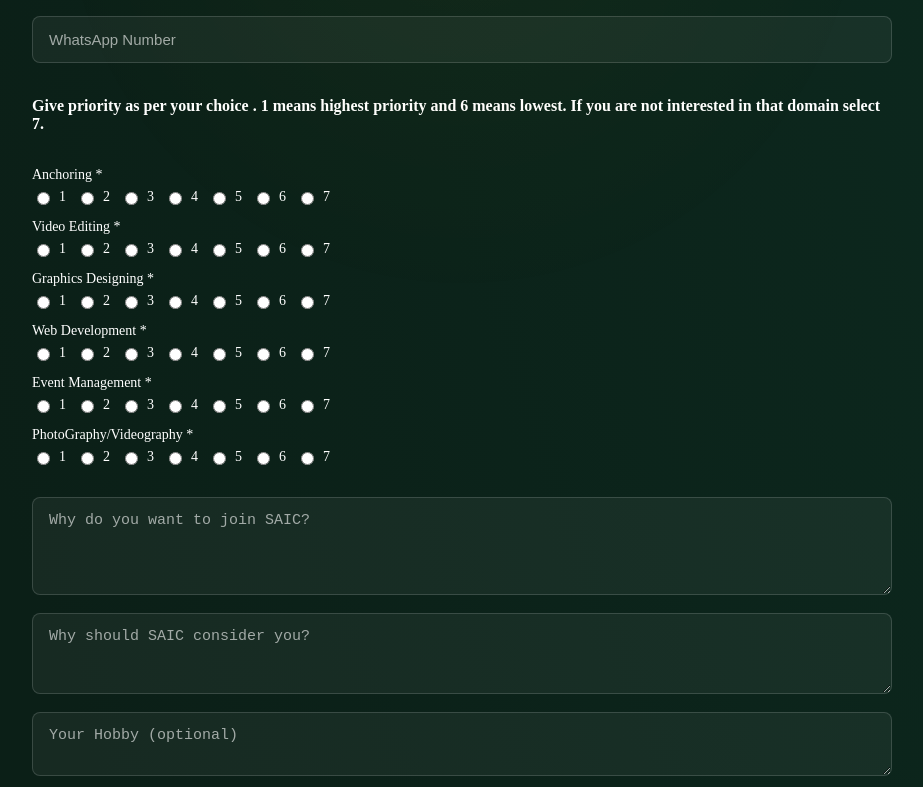
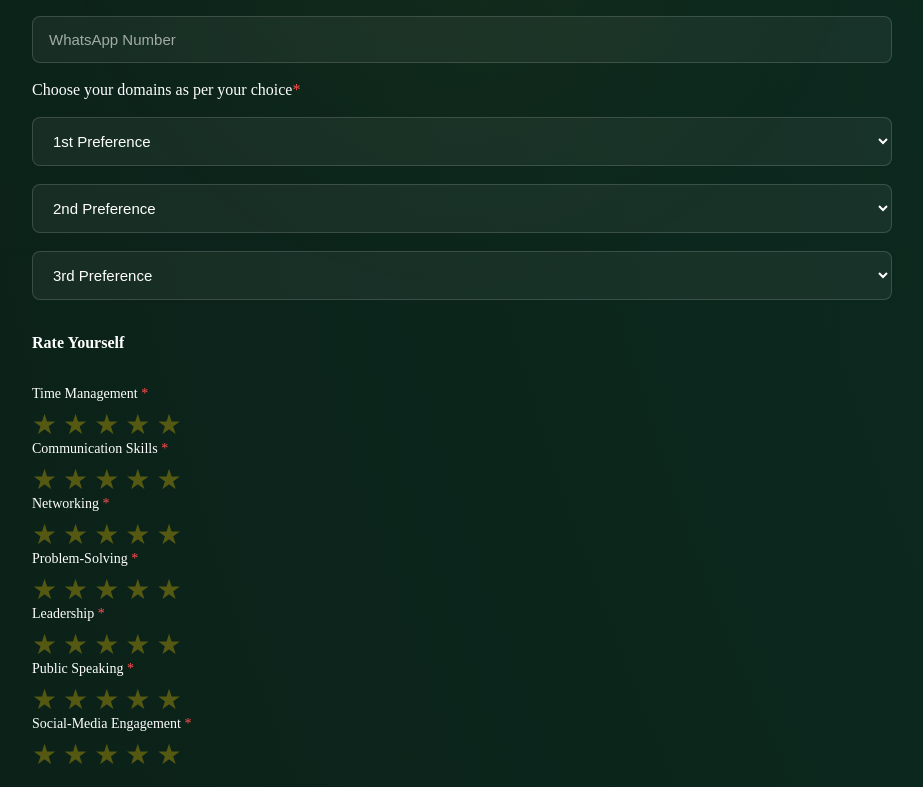
Before and after one commit to Namitkumarkrrish/saic-audition-website, a React (Vite) app: page /apply in a window 1280 px wide. Shown: the part 513-1300 px from the top of the page, without its empty margins (178-1101 px from the left). Built offline with nearby package versions, Linux system fonts and the light colour scheme.

Commit message:
registration form updated

```diff
--- a/src/pages/Apply/Apply.jsx
+++ b/src/pages/Apply/Apply.jsx
@@ -29,70 +29,211 @@ const Apply=()=>{
             <input name="entry.1166974658" type="text" placeholder="Department" required />
             <input name="entry.839337160" type="tel" placeholder="WhatsApp Number" required />
 
+
+
+              <label>Choose your domains as per your choice<span className={styles.required}>*</span></label>
+              <select name="entry.439228923"  required>
+                <option value="" disabled selected style={{color:"rgba(255, 255, 255, 0.6);"}}>1st Preference</option>
+                <option style={{color:"black"}} value="Video Editing">Video Editing</option>
+                <option style={{color:"black"}} value="Graphic Designing">Graphic Designing</option>
+                <option style={{color:"black"}} value="Content Writing">Content Writing</option>
+                <option style={{color:"black"}} value="Web-Development">Web-Development</option>
+                <option style={{color:"black"}} value="Photography/Videography">Photography/Videography</option>
+                <option style={{color:"black"}} value="Event Management">Event Management</option>
+              </select>
+
+              <select name="entry.627455496"  required>
+                <option value="" disabled selected style={{color:"rgba(255, 255, 255, 0.6);"}}>2nd Preference</option>
+                <option style={{color:"black"}} value="Video Editing">Video Editing</option>
+                <option style={{color:"black"}} value="Graphic Designing">Graphic Designing</option>
+                <option style={{color:"black"}} value="Content Writing">Content Writing</option>
+                <option style={{color:"black"}} value="Web-Development">Web-Development</option>
+                <option style={{color:"black"}} value="Photography/Videography">Photography/Videography</option>
+                <option style={{color:"black"}} value="Event Management">Event Management</option>
+              </select>
+
+              <select name="entry.1505286642"  required>
+                <option value="" disabled selected style={{color:"rgba(255, 255, 255, 0.6);"}}>3rd Preference</option>
+                <option style={{color:"black"}} value="Video Editing">Video Editing</option>
+                <option style={{color:"black"}} value="Graphic Designing">Graphic Designing</option>
+                <option style={{color:"black"}} value="Content Writing">Content Writing</option>
+                <option style={{color:"black"}} value="Web-Development">Web-Development</option>
+                <option style={{color:"black"}} value="Photography/Videography">Photography/Videography</option>
+                <option style={{color:"black"}} value="Event Management">Event Management</option>
+              </select>
+
         {/* SECTION 2 */}
-            <h4 style={{margin:"1rem 0"}}>Give priority as per your choice . 1 means highest priority and 6 means lowest. If you are not interested in that domain select 7.</h4>
+            <h4 style={{margin:"1rem 0"}}>Rate Yourself</h4>
             <div className={styles.ratingRow}>
-  <label>Anchoring <span>*</span></label>
+  <label>Time Management <span className={styles.required}>*</span></label>
 
-  <div className={styles.options}>
-    <label><input type="radio" name="entry.439228923" value="1" required />1</label>
-    <label><input type="radio" name="entry.439228923" value="2" />2</label>
-    <label><input type="radio" name="entry.439228923" value="3" />3</label>
-    <label><input type="radio" name="entry.439228923" value="4" />4</label>
-    <label><input type="radio" name="entry.439228923" value="5" />5</label>
-    <label><input type="radio" name="entry.439228923" value="6" />6</label>
-    <label><input type="radio" name="entry.439228923" value="7" />7</label>
+  <div className={styles.stars}>
+    <input type="radio" id="tm-1" name="entry.209770763" value="1" required />
+    <label htmlFor="tm-1">★</label>
+
+    <input type="radio" id="tm-2" name="entry.209770763" value="2" />
+    <label htmlFor="tm-2">★</label>
+
+    <input type="radio" id="tm-3" name="entry.209770763" value="3" />
+    <label htmlFor="tm-3">★</label>
+
+    <input type="radio" id="tm-4" name="entry.209770763" value="4" />
+    <label htmlFor="tm-4">★</label>
+
+    <input type="radio" id="tm-5" name="entry.209770763" value="5" />
+    <label htmlFor="tm-5">★</label>
+
+    {/* <input type="radio" id="tm-6" name="entry.209770763" value="6" />
+    <label htmlFor="tm-6">★</label>
+
+    <input type="radio" id="tm-7" name="entry.209770763" value="7" />
+    <label htmlFor="tm-7">★</label> */}
   </div>
-  <label>Video Editing <span>*</span></label>
-  <div className={styles.options}>
-    <label><input type="radio" name="entry.627455496" value="1" required />1</label>
-    <label><input type="radio" name="entry.627455496" value="2" />2</label>
-    <label><input type="radio" name="entry.627455496" value="3" />3</label>
-    <label><input type="radio" name="entry.627455496" value="4" />4</label>
-    <label><input type="radio" name="entry.627455496" value="5" />5</label>
-    <label><input type="radio" name="entry.627455496" value="6" />6</label>
-    <label><input type="radio" name="entry.627455496" value="7" />7</label>
+
+  <label>Communication Skills <span className={styles.required}>*</span></label>
+  <div className={styles.stars}>
+    <input type="radio" id="cs-1" name="entry.2069342388" value="1" required />
+    <label htmlFor="cs-1">★</label>
+
+    <input type="radio" id="cs-2" name="entry.2069342388" value="2" />
+    <label htmlFor="cs-2">★</label>
+
+    <input type="radio" id="cs-3" name="entry.2069342388" value="3" />
+    <label htmlFor="cs-3">★</label>
+
+    <input type="radio" id="cs-4" name="entry.2069342388" value="4" />
+    <label htmlFor="cs-4">★</label>
+
+    <input type="radio" id="cs-5" name="entry.2069342388" value="5" />
+    <label htmlFor="cs-5">★</label>
+
+    {/* <input type="radio" id="cs-6" name="entry.2069342388" value="6" />
+    <label htmlFor="cs-6">★</label>
+
+    <input type="radio" id="cs-7" name="entry.2069342388" value="7" />
+    <label htmlFor="cs-7">★</label> */}
   </div>
-  <label>Graphics Designing <span>*</span></label>
-  <div className={styles.options}>
-    <label><input type="radio" name="entry.1505286642" value="1" required />1</label>
-    <label><input type="radio" name="entry.1505286642" value="2" />2</label>
-    <label><input type="radio" name="entry.1505286642" value="3" />3</label>
-    <label><input type="radio" name="entry.1505286642" value="4" />4</label>
-    <label><input type="radio" name="entry.1505286642" value="5" />5</label>
-    <label><input type="radio" name="entry.1505286642" value="6" />6</label>
-    <label><input type="radio" name="entry.1505286642" value="7" />7</label>
+
+  <label>Networking <span className={styles.required}>*</span></label>
+  <div className={styles.stars}>
+    <input type="radio" id="net-1" name="entry.1204357657" value="1" required />
+    <label htmlFor="net-1">★</label>
+
+    <input type="radio" id="net-2" name="entry.1204357657" value="2" />
+    <label htmlFor="net-2">★</label>
+
+    <input type="radio" id="net-3" name="entry.1204357657" value="3" />
+    <label htmlFor="net-3">★</label>
+
+    <input type="radio" id="net-4" name="entry.1204357657" value="4" />
+    <label htmlFor="net-4">★</label>
+
+    <input type="radio" id="net-5" name="entry.1204357657" value="5" />
+    <label htmlFor="net-5">★</label>
+
+    {/* <input type="radio" id="net-6" name="entry.1204357657" value="6" />
+    <label htmlFor="net-6">★</label>
+
+    <input type="radio" id="net-7" name="entry.1204357657" value="7" />
+    <label htmlFor="net-7">★</label> */}
   </div>
-  <label>Web Development <span>*</span></label>
-  <div className={styles.options}>
-    <label><input type="radio" name="entry.873966814" value="1" required />1</label>
-    <label><input type="radio" name="entry.873966814" value="2" />2</label>
-    <label><input type="radio" name="entry.873966814" value="3" />3</label>
-    <label><input type="radio" name="entry.873966814" value="4" />4</label>
-    <label><input type="radio" name="entry.873966814" value="5" />5</label>
-    <label><input type="radio" name="entry.873966814" value="6" />6</label>
-    <label><input type="radio" name="entry.873966814" value="7" />7</label>
+
+  <label>Problem-Solving <span className={styles.required}>*</span></label>
+  <div className={styles.stars}>
+    <input type="radio" id="ps-1" name="entry.210510830" value="1" required />
+    <label htmlFor="ps-1">★</label>
+
+    <input type="radio" id="ps-2" name="entry.210510830" value="2" />
+    <label htmlFor="ps-2">★</label>
+
+    <input type="radio" id="ps-3" name="entry.210510830" value="3" />
+    <label htmlFor="ps-3">★</label>
+
+    <input type="radio" id="ps-4" name="entry.210510830" value="4" />
+    <label htmlFor="ps-4">★</label>
+
+    <input type="radio" id="ps-5" name="entry.210510830" value="5" />
+    <label htmlFor="ps-5">★</label>
+
+    {/* <input type="radio" id="ps-6" name="entry.210510830" value="6" />
+    <label htmlFor="ps-6">★</label>
+
+    <input type="radio" id="ps-7" name="entry.210510830" value="7" />
+    <label htmlFor="ps-7">★</label> */}
   </div>
-  <label>Event Management <span>*</span></label>
-  <div className={styles.options}>
-    <label><input type="radio" name="entry.361907886" value="1" required />1</label>
-    <label><input type="radio" name="entry.361907886" value="2" />2</label>
-    <label><input type="radio" name="entry.361907886" value="3" />3</label>
-    <label><input type="radio" name="entry.361907886" value="4" />4</label>
-    <label><input type="radio" name="entry.361907886" value="5" />5</label>
-    <label><input type="radio" name="entry.361907886" value="6" />6</label>
-    <label><input type="radio" name="entry.361907886" value="7" />7</label>
+
+  <label>Leadership <span className={styles.required}>*</span></label>
+  <div className={styles.stars}>
+    <input type="radio" id="le-1" name="entry.193087137" value="1" required />
+    <label htmlFor="le-1">★</label>
+
+    <input type="radio" id="le-2" name="entry.193087137" value="2" />
+    <label htmlFor="le-2">★</label>
+
+    <input type="radio" id="le-3" name="entry.193087137" value="3" />
+    <label htmlFor="le-3">★</label>
+
+    <input type="radio" id="le-4" name="entry.193087137" value="4" />
+    <label htmlFor="le-4">★</label>
+
+    <input type="radio" id="le-5" name="entry.193087137" value="5" />
+    <label htmlFor="le-5">★</label>
+
+    {/* <input type="radio" id="le-6" name="entry.193087137" value="6" />
+    <label htmlFor="le-6">★</label>
+
+    <input type="radio" id="le-7" name="entry.193087137" value="7" />
+    <label htmlFor="le-7">★</label> */}
   </div>
-  <label>PhotoGraphy/Videography <span>*</span></label>
-  <div className={styles.options}>
-    <label><input type="radio" name="entry.199335614" value="1" required />1</label>
-    <label><input type="radio" name="entry.199335614" value="2" />2</label>
-    <label><input type="radio" name="entry.199335614" value="3" />3</label>
-    <label><input type="radio" name="entry.199335614" value="4" />4</label>
-    <label><input type="radio" name="entry.199335614" value="5" />5</label>
-    <label><input type="radio" name="entry.199335614" value="6" />6</label>
-    <label><input type="radio" name="entry.199335614" value="7" />7</label>
+
+  <label>Public Speaking <span className={styles.required}>*</span></label>
+  <div className={styles.stars}>
+    <input type="radio" id="pus-1" name="entry.119013012" value="1" required />
+    <label htmlFor="pus-1">★</label>
+
+    <input type="radio" id="pus-2" name="entry.119013012" value="2" />
+    <label htmlFor="pus-2">★</label>
+
+    <input type="radio" id="pus-3" name="entry.119013012" value="3" />
+    <label htmlFor="pus-3">★</label>
+
+    <input type="radio" id="pus-4" name="entry.119013012" value="4" />
+    <label htmlFor="pus-4">★</label>
+
+    <input type="radio" id="pus-5" name="entry.119013012" value="5" />
+    <label htmlFor="pus-5">★</label>
+
+    {/* <input type="radio" id="pus-6" name="entry.119013012" value="6" />
+    <label htmlFor="pus-6">★</label>
+
+    <input type="radio" id="pus-7" name="entry.119013012" value="7" />
+    <label htmlFor="pus-7">★</label> */}
   </div>
+
+  <label>Social-Media Engagement <span className={styles.required}>*</span></label>
+  <div className={styles.stars}>
+    <input type="radio" id="sme-1" name="entry.1649336951" value="1" required />
+    <label htmlFor="sme-1">★</label>
+
+    <input type="radio" id="sme-2" name="entry.1649336951" value="2" />
+    <label htmlFor="sme-2">★</label>
+
+    <input type="radio" id="sme-3" name="entry.1649336951" value="3" />
+    <label htmlFor="sme-3">★</label>
+
+    <input type="radio" id="sme-4" name="entry.1649336951" value="4" />
+    <label htmlFor="sme-4">★</label>
+
+    <input type="radio" id="sme-5" name="entry.1649336951" value="5" />
+    <label htmlFor="sme-5">★</label>
+
+    {/* <input type="radio" id="sme-6" name="entry.1649336951" value="6" />
+    <label htmlFor="sme-6">★</label>
+
+    <input type="radio" id="sme-7" name="entry.1649336951" value="7" />
+    <label htmlFor="sme-7">★</label> */}
+  </div>
+
 </div>
 
 
--- a/src/pages/Apply/Apply.module.css
+++ b/src/pages/Apply/Apply.module.css
@@ -117,6 +117,36 @@
   box-shadow: 0 10px 25px rgba(34, 197, 94, 0.3);
 }
 
+.stars {
+  display: inline-flex;
+  flex-direction: row-reverse;
+  gap: 6px;
+}
+
+.stars input {
+  display: none;
+}
+
+.stars label {
+  font-size: 28px;
+  color: rgba(255, 215, 0, 0.3);
+  cursor: pointer;
+  transition: color 0.2s ease, transform 0.15s ease;
+}
+
+/* Hover effect */
+.stars label:hover,
+.stars label:hover ~ label {
+  color: gold;
+  transform: scale(1.1);
+}
+
+/* Selected stars */
+.stars input:checked ~ label {
+  color: gold;
+}
+
+
 @media (max-width: 600px) {
   .applySection {
     padding: 80px 14px 60px;
```
